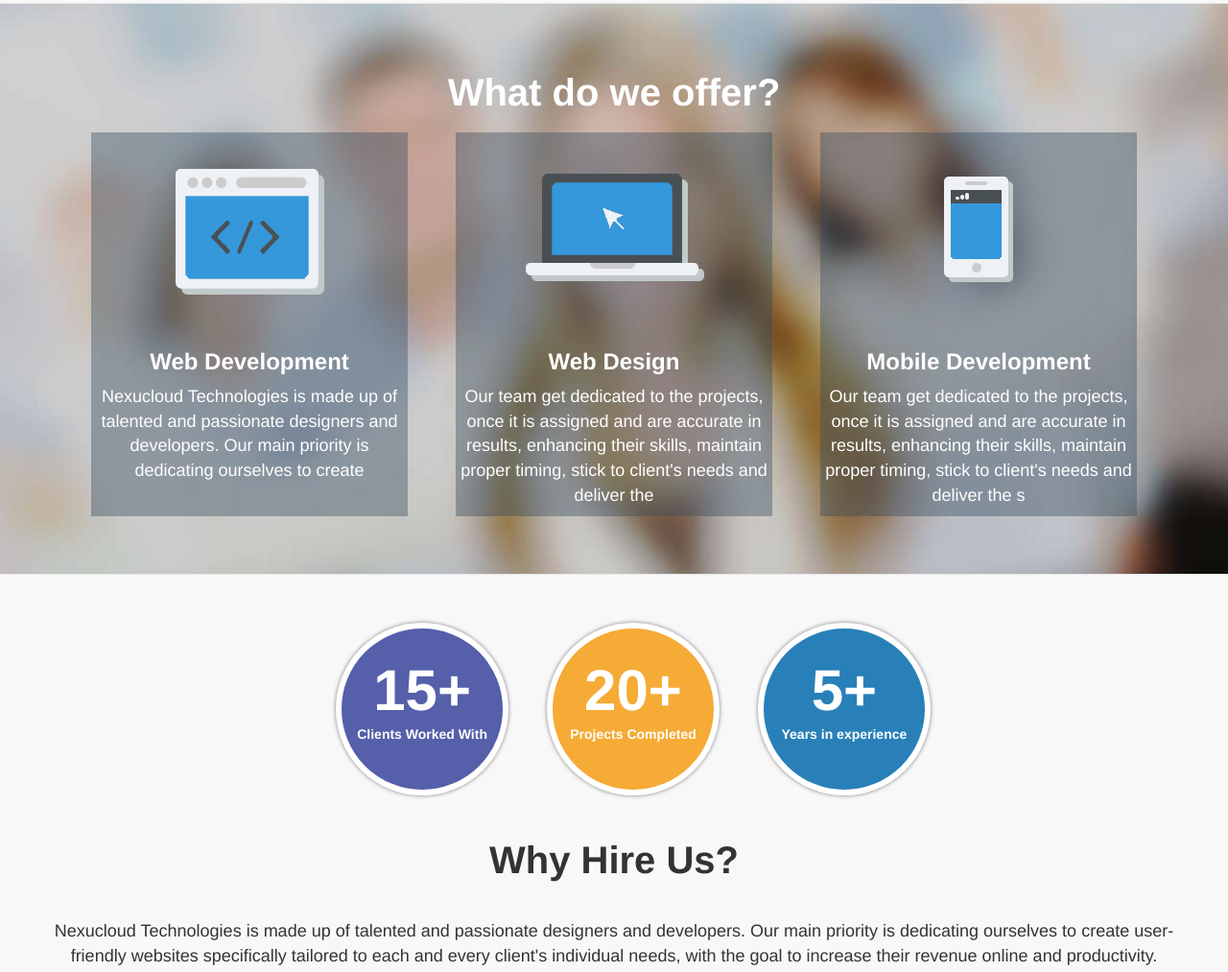
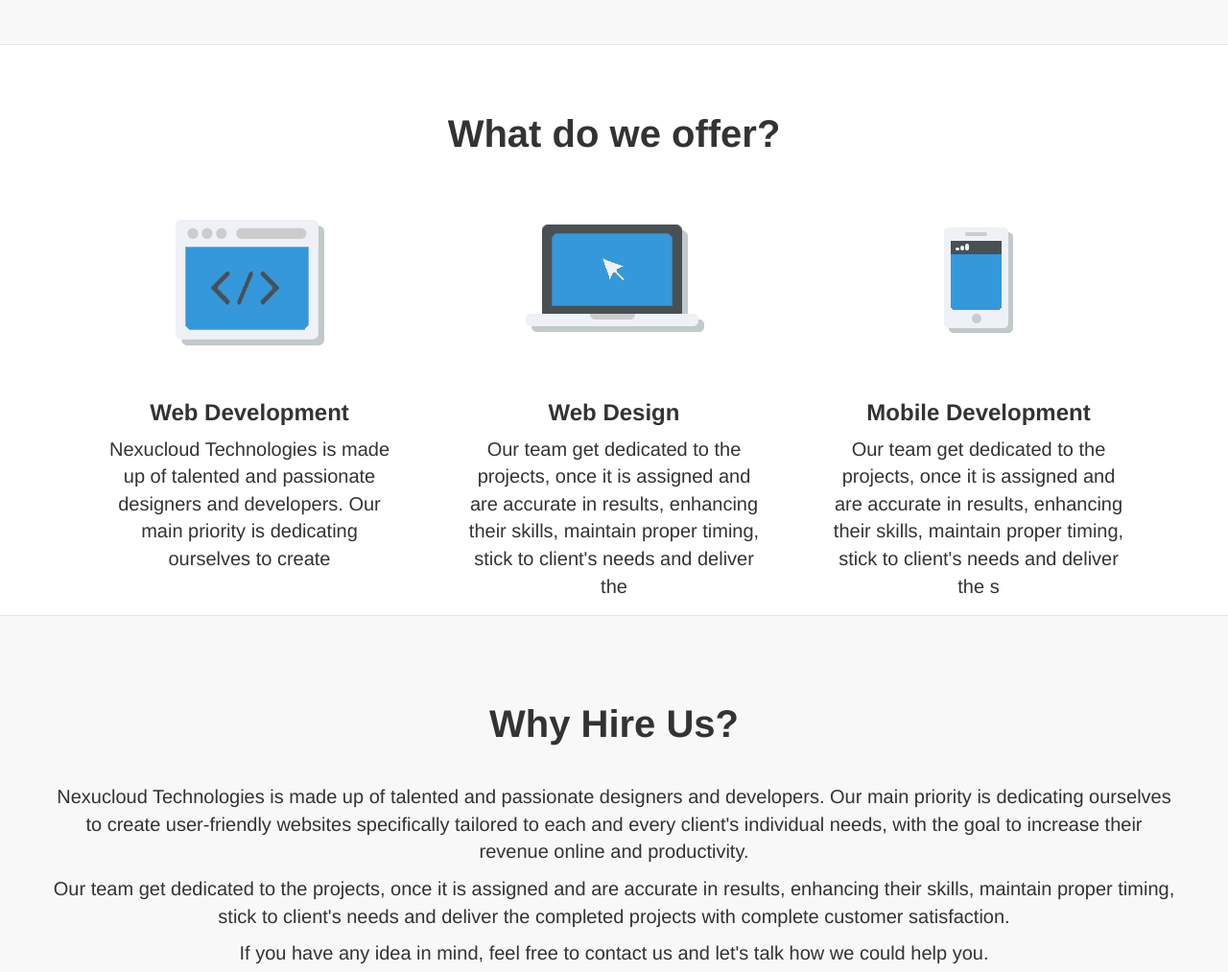
Before and after one commit to nexucloud/nexucloud.github.io, a plain HTML site: page index.html in a window 1280 px wide. Shown: the part 1104-2117 px from the top of the page at 96% size. Drawn offline with Linux system fonts and the light colour scheme.

Commit message:
Modify landing page

```diff
--- a/css/core.css
+++ b/css/core.css
@@ -10,7 +10,7 @@ body, h1, h2, h3, h4, h5, h6 {
 }
 
 p {
-	font-size: 18px;
+	font-size: 20px;
 	font-weight: 400;
 }
 
@@ -18,7 +18,7 @@ p {
 	padding-top: 50px;
 	padding-bottom: 50px;
 	color: #f8f8f8;
-	background: url(../img/bg/bg.jpg) no-repeat center center;
+	background: url(../img/bg/bg-blue.jpg) no-repeat center center fixed;
 	background-size: cover;
 	text-align: center;
 }
@@ -169,7 +169,7 @@ list-style: none;
 	-moz-border-radius: 50%;
 	border-radius: 50%;
 	-khtml-border-radius: 50%;
-	background-image: url(img1/alpha-pic.png);
+
 	background-repeat: repeat-x;
 	background-position: 0 54px;
 	box-shadow: 0 0 4px rgba(0,0,0,0.50);
@@ -208,10 +208,9 @@ color: white;
 .services{
 
 	height:400px;
-	background-color:rgba(52, 73, 94,0.4);
 	margin:10px;
-	color:white;
 	text-align:center;
+	padding:10px;
 }
 
 .offers{
--- a/index.html
+++ b/index.html
@@ -92,7 +92,7 @@
             </div>
         </div>
     </div>
-    <div class="content-section-b offers">
+    <div class="content-section-b">
         <div class="container">
             <div class="row">
                 <div>
@@ -132,7 +132,7 @@
         </div>
     </div>
      <div class="content-section-a" id="services-tabs">
-        <div class="container">
+        <!--div class="container">
             <ul>
                 <li class="clients">
                     <a>
@@ -153,7 +153,7 @@
                 </a>
                 </li>
             </ul>
-        </div>
+        </div-->
         <div class="container">
             <div class="row">
                 <div class="mission-section">
```
Also changed, not shown: img/bg/bg-blue.jpg (added).
